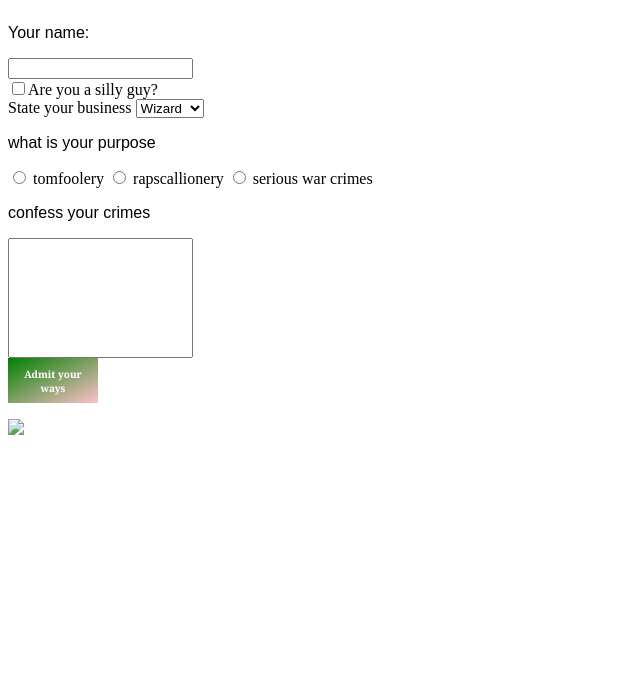
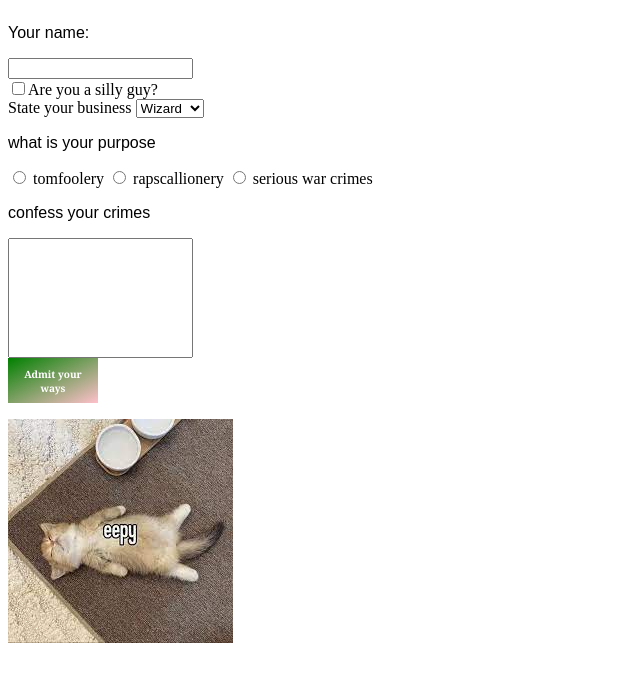
Before and after one commit to layla-reiss/coxautowebdev, a plain HTML site: page pages/form.html in a window 1280 px wide. Shown: the whole page, without its empty margins (0-640 px from the left). Drawn offline with Linux system fonts and the light colour scheme.

Commit message:
fixed image error

```diff
--- a/pages/form.html
+++ b/pages/form.html
@@ -28,6 +28,6 @@
                 <button id="submit">Admit your ways</button>
             </form>
         </div>
-        <img src="/eppy.jpg" class="things"/>
+        <img src="/eepy.jpg" class="things"/>
     </body>
 </html>
```
